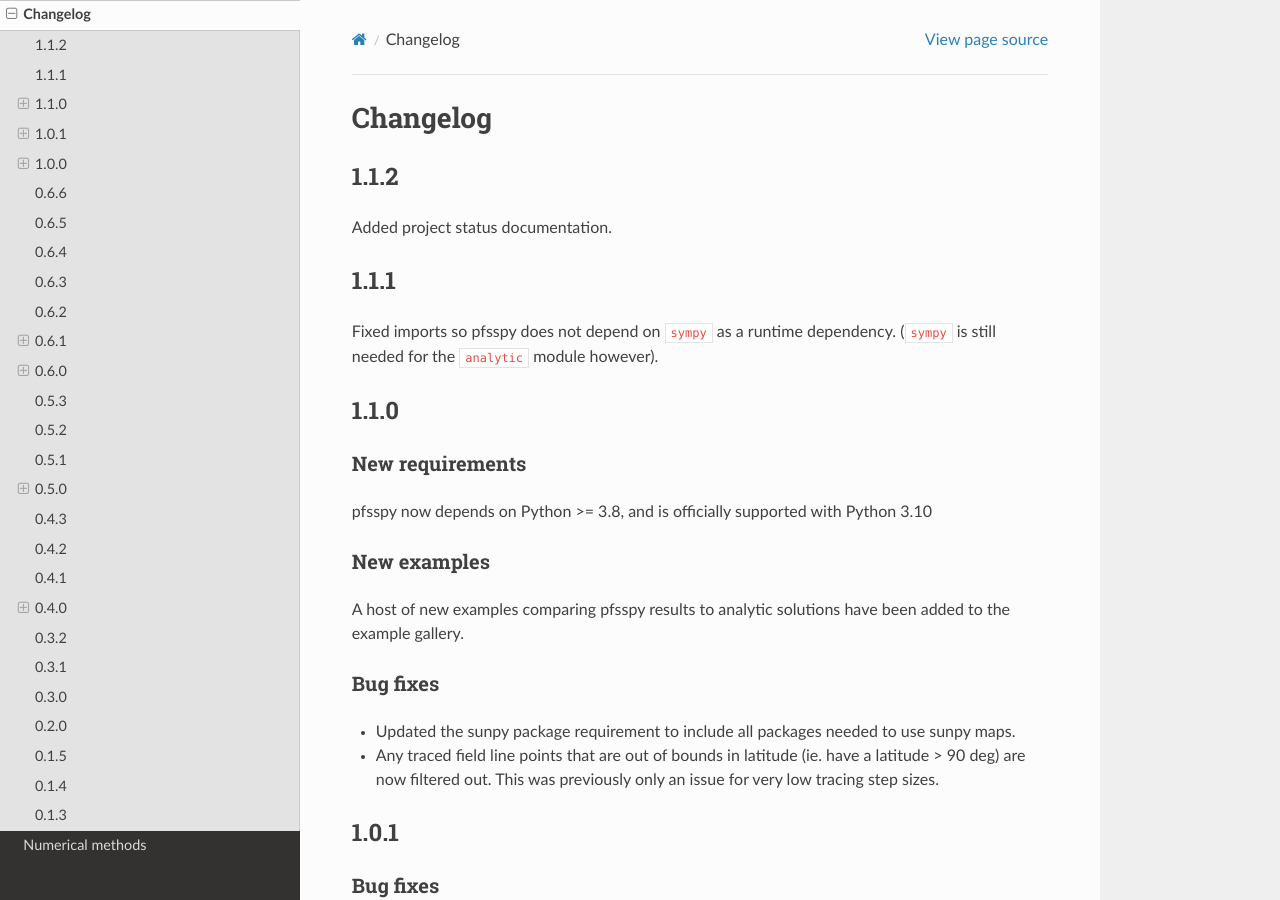
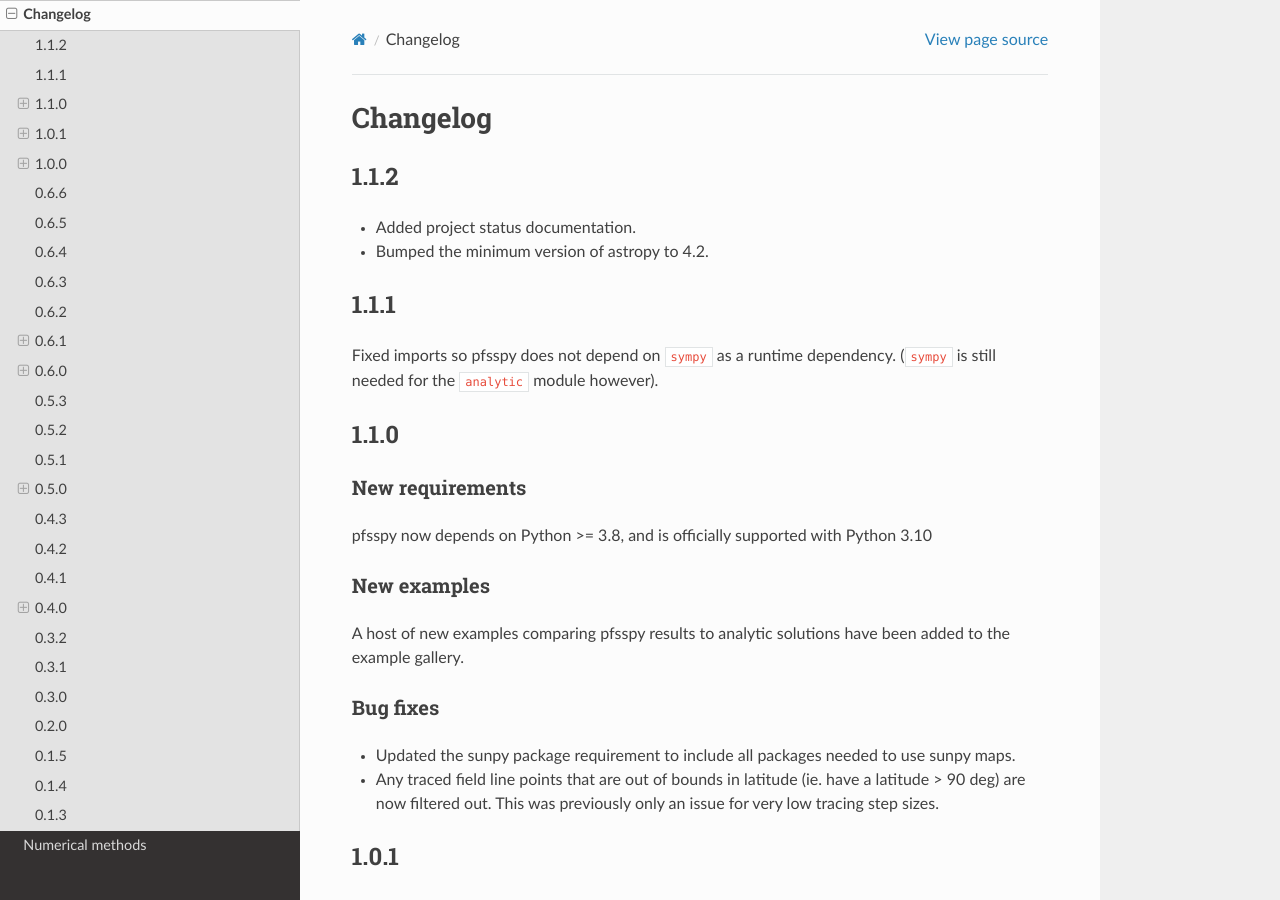
Before and after one commit to sunpy/sunkit-magex, a Sphinx documentation site: the page built from docs/changes.rst, in a window 1280 px wide and 900 px high. Built offline with Sphinx 7.4.7 and the Read the Docs theme 2.0.0, drawn with Linux system fonts in a browser that asks for light colours; pages that are not in the unit, such as notebooks, are missing from menus; the version number could not be read and is left out.

Commit message:
Bump astropy version

```diff
--- a/docs/changes.rst
+++ b/docs/changes.rst
@@ -5,7 +5,8 @@ Changelog
 
 1.1.2
 -----
-Added project status documentation.
+- Added project status documentation.
+- Bumped the minimum version of astropy to 4.2.
 
 1.1.1
 -----
```
